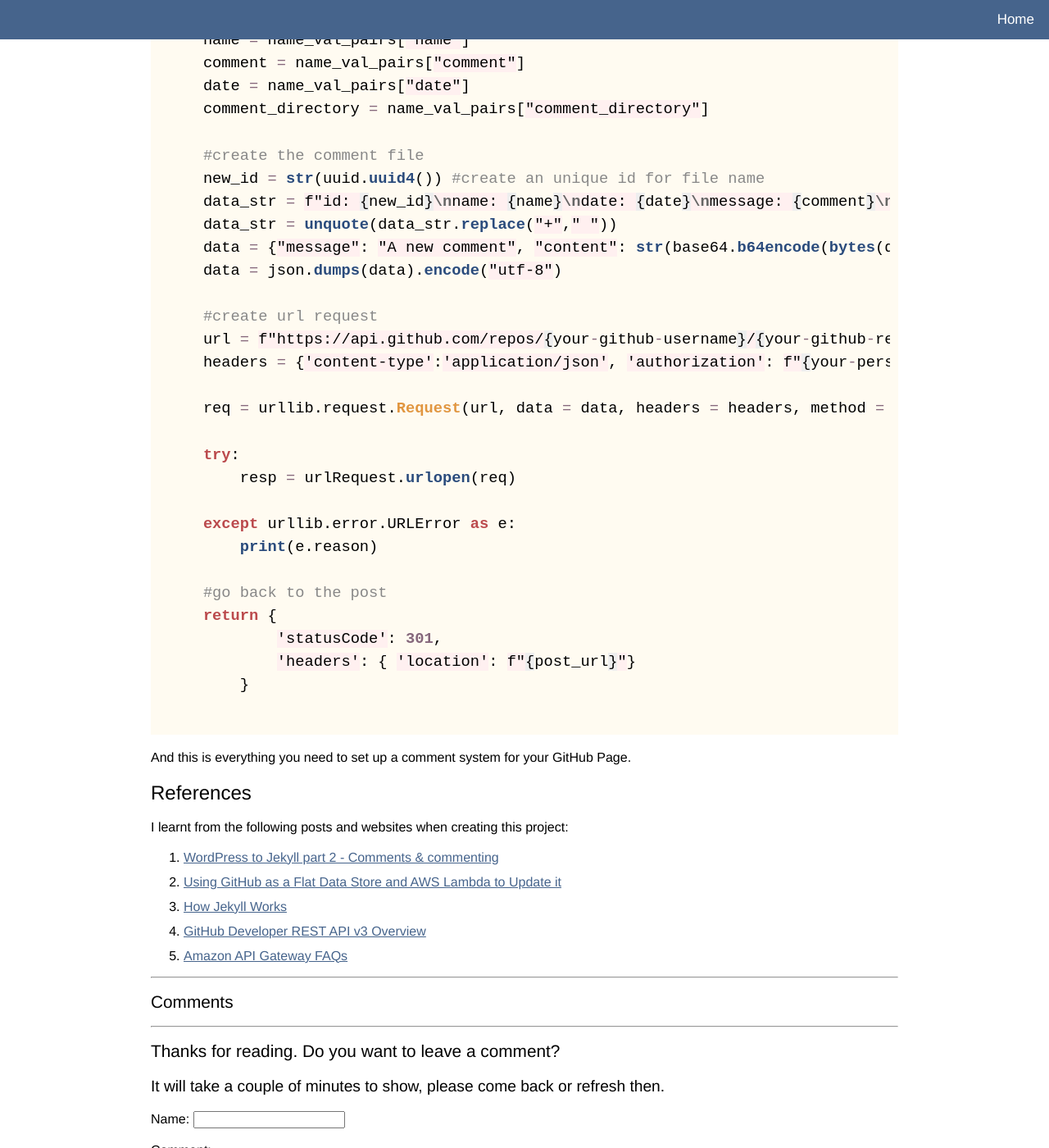
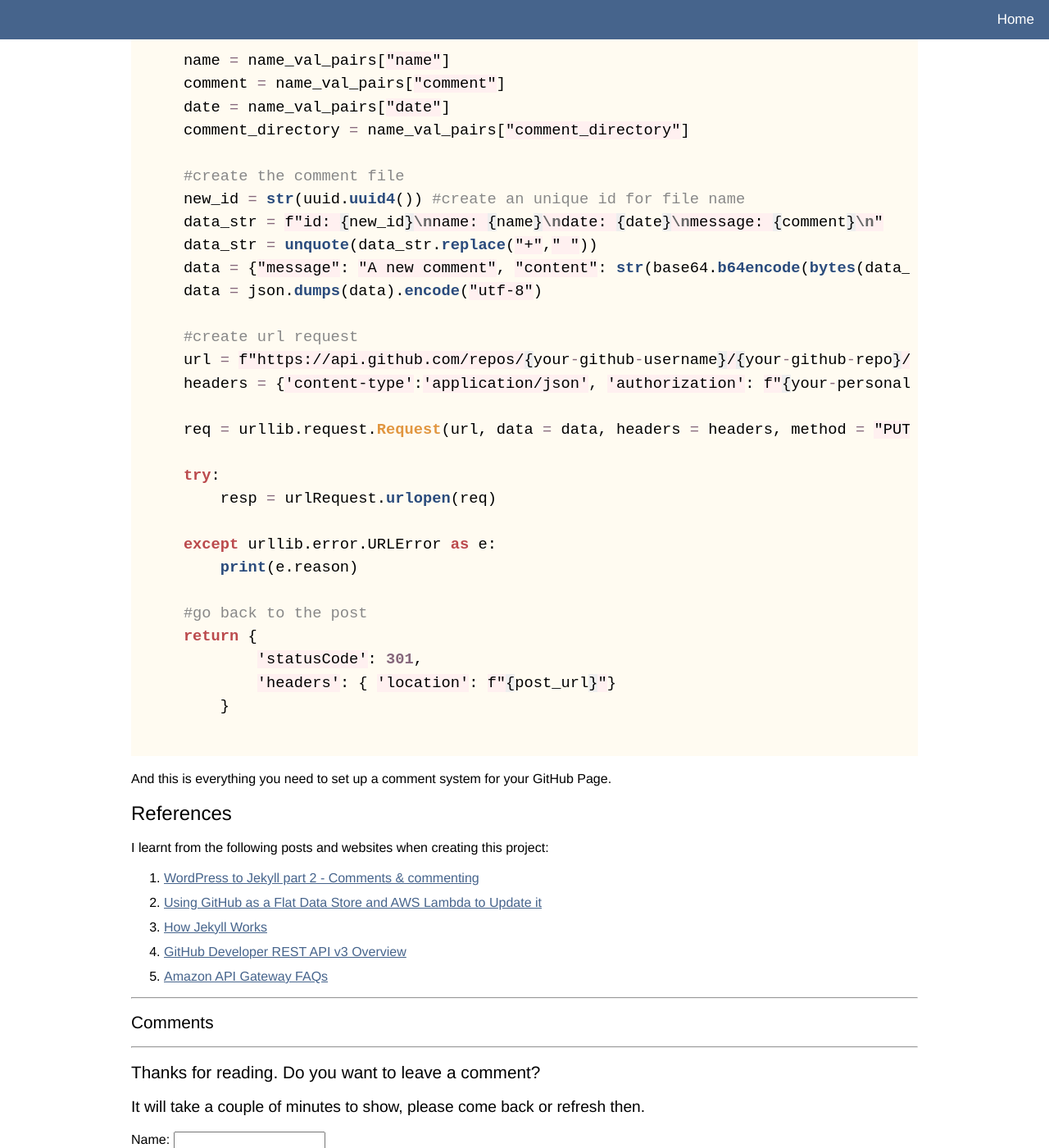
Before and after one commit to takmanman/takmanman.github.io, a Jekyll site: the page built from _posts/2020-04-22-github-page-aws-lambda.md, in a window 1280 px wide and 1400 px high, scrolled down 7685 px. Shown: the whole window at 82% size. Built offline with Jekyll 4.4.1, drawn with Linux system fonts in a browser that asks for light colours.

Commit message:
Adjusting size

```diff
--- a/_posts/2020-04-22-github-page-aws-lambda.md
+++ b/_posts/2020-04-22-github-page-aws-lambda.md
@@ -21,7 +21,7 @@ It is just that we don't have to maintain it. Instead a cloud service provider w
 The architecture of the comment system is shown below.
 
 <figure>
-<img id="architecture_img" src="{{site.url}}/assets/posts/2020-04-22-images/architecture.png"  style="display: block; margin: auto; "/>
+<img id="architecture-img" src="{{site.url}}/assets/posts/2020-04-22-images/architecture.png"  style="display: block; margin: auto; "/>
 <figcaption>Fig.1 - The architecture of the comment system</figcaption>
 </figure>
 
@@ -58,7 +58,7 @@ Jekyll is essentially a parser, one of its features is that it can parse a data
 Note that all the data files must be inside the directory <span style="font-size:1.2rem; font-family:monospace">_data</span>.
 In my setup (which I learnt <a href="https://damieng.com/blog/2018/05/28/wordpress-to-jekyll-comments" target ="_blank">here</a>), each comment is stored as one YAML file, and they are organized according to the post they are refering to. The directory structure is shown below:
 <figure>
-<img src="{{site.url}}/assets/posts/2020-04-22-images/directory_structure.png"  style="display: block; margin: auto;"/>
+<img id="directory-img" src="{{site.url}}/assets/posts/2020-04-22-images/directory_structure.png"  style="display: block; margin: auto;"/>
 <figcaption>Fig.2 - The directory structure of a jekyll site with a comment system</figcaption>
 </figure>
 
@@ -199,13 +199,13 @@ First, when you create the method (for invoking your comment-creating Lambda fun
 Second, check the "Use Lambda Proxy integration" checkbox as shown below.
 
 <figure>
-<img src="{{site.url}}/assets/posts/2020-04-22-images/aws_post_method.png"  style="display: block; margin: auto; "/>
+<img id="post-img" src="{{site.url}}/assets/posts/2020-04-22-images/aws_post_method.png"  style="display: block; margin: auto; "/>
 <figcaption>Fig.3 - Create a POST method in your API on Amazon API Gateway</figcaption>
 </figure>
 
 Third, the API endpoint can be find under Stages. It is the invoke URL. Once you put it in your <a href="#comment_form">comment form</a>, it will invoke the Lambda function every time the form is submitted.
 <figure>
-<img src="{{site.url}}/assets/posts/2020-04-22-images/aws_invoke_url.png"  style="display: block; margin: auto; "/>
+<img id="url-img" src="{{site.url}}/assets/posts/2020-04-22-images/aws_invoke_url.png"  style="display: block; margin: auto; "/>
 <figcaption>Fig.4 - Find the API endpoint</figcaption>
 </figure>
 
@@ -301,14 +301,12 @@ I learnt from the following posts and websites when creating  this project:
 
 <script>
 var modal = document.getElementById("popup-modal");
+var modalImg = document.getElementById("modal-img");
 
-var img = document.getElementById("architecture_img");
-var modalImg = document.getElementById("modal-img");
-img.onclick = enlarge;
+
 
 function enlarge(){
   modal.style.display = "block";
-  modal.style.paddingTop = (screen.height*0.5 - img.height*0.5) + "px";
   modalImg.src = this.src;
 }
 
--- a/assets/css/afloat.css
+++ b/assets/css/afloat.css
@@ -1,10 +1,10 @@
 @import url(coding.css);
 @import url(london.css);
 :root {
-  --body-margin: 1rem;
-  --body-padding: 1rem;
+  --body-margin: 0rem;
+  --body-padding: 0rem;
 
-  --banner-margin: -2rem;
+  --banner-margin: 0rem;
 
   --post-float-padding: 1.5rem;
   --post-float-date-margin: -1.5rem;
@@ -191,6 +191,7 @@ img {
 	background-color:var(--complementary-color);
 
 }
+
 .post-float img{
 
     display: block;
@@ -209,6 +210,7 @@ img {
   display: none; /* Hidden by default */
   position: fixed; /* Stay in place */
   z-index: 1; /* Sit on top */
+  padding-top:100px;
   left: 0;
   top: 0;
   width: 100%; /* Full width */
```
Also changed, not shown: other parts of _posts/2020-04-22-github-page-aws-lambda.md (+12 -0 lines).
